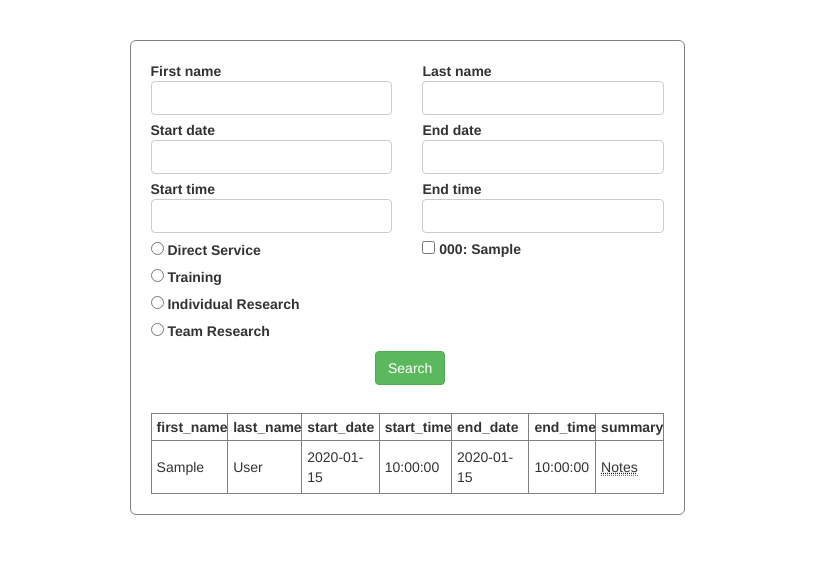
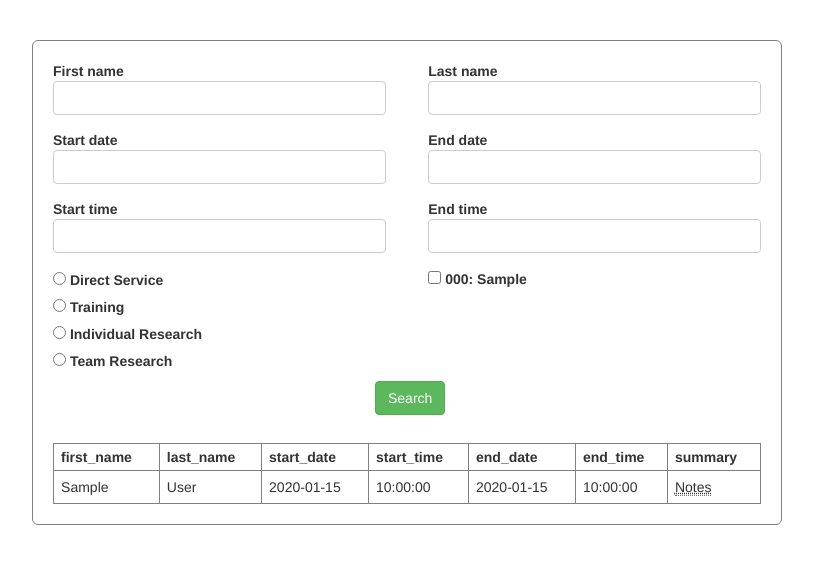
Before and after one commit to ServiceLearningB/ServiceLearningNew, a Django app: page /accounts/faculty_view/ in a window 1280 px wide. Shown: the part 60-624 px from the top of the page, without its empty margins (233-1046 px from the left). Run offline with Django 3.2, Linux system fonts and the light colour scheme; a user stored in the database is signed in; tables that the repository leaves empty hold one stand-in row (values such as "Sample post"); parts of the project's set-up code (start-up, migrations or seed data) failed here and were passed over; some libraries are stand-ins or nearby versions.

Commit message:
Improved upon Faculty view
edited css for it along with editing the html (the bootstrap column size)

```diff
--- a/static/static/css/generalstyling.css
+++ b/static/static/css/generalstyling.css
@@ -277,6 +277,9 @@
 	float:right;
 	text-align: left;
 }
+.EZ_serviceTypeSelect, .EZ_courseSelect, .EZ_facultyEndDates label, .EZ_facultyStartDates label {
+	margin-top: 10px;
+}
 .EZ_courseSelect {
 	margin-top:-114px;
 }
--- a/static/templates/faculty_view.html
+++ b/static/templates/faculty_view.html
@@ -15,8 +15,8 @@ $(document).ready(function() {
 {% endblock %}
 
 {% block content %}
-<div class="col-md-3"> </div>
-<div class="col-md-6 EZ_col">
+<div class="col-md-2"> </div>
+<div class="col-md-8 EZ_col">
 <center>
 <form method="POST" action='' class="container EZ_container EZ_SearchField">
 	{% csrf_token %}
```
